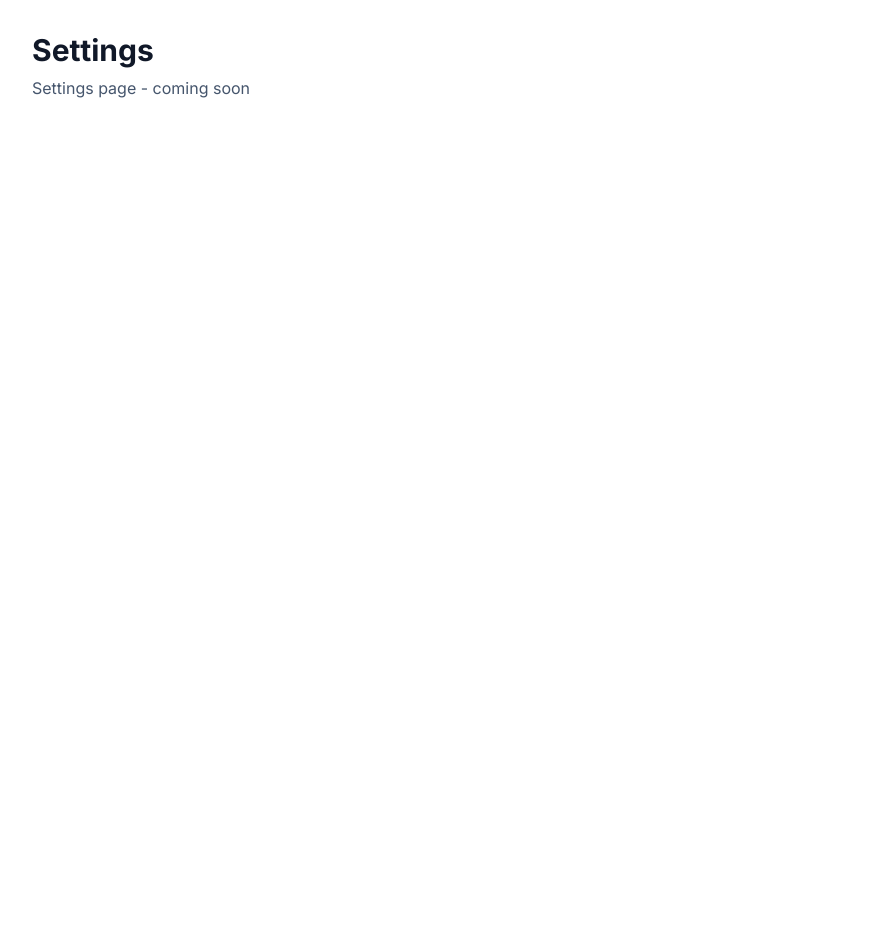
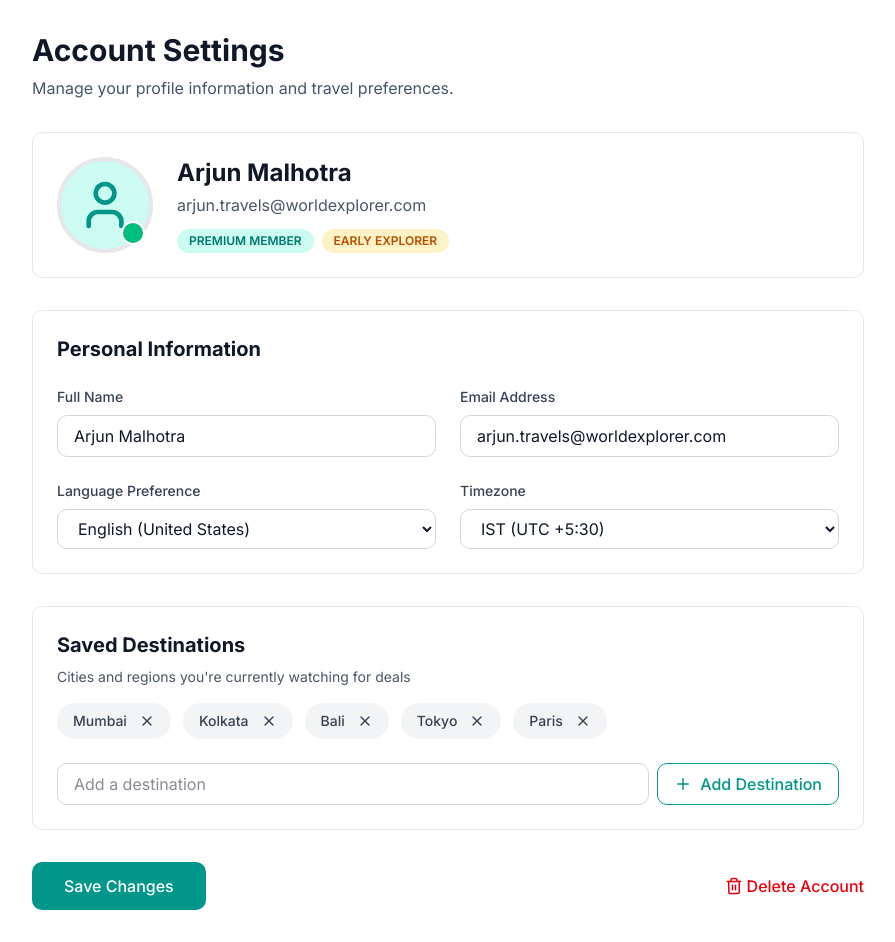
Before and after one commit to RohitSirvi898/Traveloop, a Next.js app: page /settings in a window 1280 px wide. Shown: the whole page, without its empty margins (160-1055 px from the left). Before the commit the page ends 800 px from the top, so only its background shows below. Built offline with nearby package versions, Linux system fonts and the light colour scheme; no server answers.

Commit message:
feat: enhance Settings page with user profile management, personal information, and saved destinations

```diff
--- a/src/app/settings/page.tsx
+++ b/src/app/settings/page.tsx
@@ -1,8 +1,184 @@
+'use client';
+
+import { useState } from 'react';
+import { X, Plus, Trash2, User } from 'lucide-react';
+import { Button } from '@/components/ui/button';
+
 export default function Settings() {
+  const [fullName, setFullName] = useState('Arjun Malhotra');
+  const [email, setEmail] = useState('arjun.travels@worldexplorer.com');
+  const [language, setLanguage] = useState('English (United States)');
+  const [timezone, setTimezone] = useState('IST (UTC +5:30)');
+  const [savedDestinations, setSavedDestinations] = useState(['Mumbai', 'Kolkata', 'Bali', 'Tokyo', 'Paris']);
+  const [newDestination, setNewDestination] = useState('');
+
+  const handleAddDestination = () => {
+    if (newDestination.trim()) {
+      setSavedDestinations([...savedDestinations, newDestination]);
+      setNewDestination('');
+    }
+  };
+
+  const handleRemoveDestination = (index: number) => {
+    setSavedDestinations(savedDestinations.filter((_, i) => i !== index));
+  };
+
+  const handleSaveChanges = () => {
+    console.log('Saving changes:', { fullName, email, language, timezone });
+    // TODO: Add backend API call
+  };
+
+  const handleDeleteAccount = () => {
+    if (confirm('Are you sure you want to delete your account? This action cannot be undone.')) {
+      console.log('Delete account');
+      // TODO: Add backend API call
+    }
+  };
+
   return (
-    <div className="ml-40 p-8">
-      <h1 className="text-3xl font-bold">Settings</h1>
-      <p className="text-slate-600 mt-2">Settings page - coming soon</p>
+    <div className="ml-40 p-8 max-w-4xl">
+      {/* Header */}
+      <div className="mb-8">
+        <h1 className="text-3xl font-bold text-gray-900">Account Settings</h1>
+        <p className="text-slate-600 mt-2">Manage your profile information and travel preferences.</p>
+      </div>
+
+      {/* User Profile Card */}
+      <div className="bg-white border border-gray-200 rounded-lg p-6 mb-8">
+        <div className="flex items-center gap-6">
+          <div className="relative w-24 h-24 bg-teal-100 rounded-full border-4 border-gray-200 flex items-center justify-center">
+            <User size={56} className="text-teal-600" />
+            <div className="absolute bottom-1 right-1 w-6 h-6 bg-emerald-500 border-2 border-white rounded-full"></div>
+          </div>
+          <div>
+            <h2 className="text-2xl font-bold text-gray-900">{fullName}</h2>
+            <p className="text-gray-600 mt-1">{email}</p>
+            <div className="flex gap-2 mt-3">
+              <span className="inline-block px-3 py-1 bg-teal-100 text-teal-700 text-xs font-semibold rounded-full">
+                PREMIUM MEMBER
+              </span>
+              <span className="inline-block px-3 py-1 bg-amber-100 text-amber-700 text-xs font-semibold rounded-full">
+                EARLY EXPLORER
+              </span>
+            </div>
+          </div>
+        </div>
+      </div>
+
+      {/* Personal Information */}
+      <div className="bg-white border border-gray-200 rounded-lg p-6 mb-8">
+        <h3 className="text-xl font-bold text-gray-900 mb-6">Personal Information</h3>
+        <div className="grid grid-cols-2 gap-6">
+          <div>
+            <label className="block text-sm font-medium text-gray-700 mb-2">Full Name</label>
+            <input
+              type="text"
+              value={fullName}
+              onChange={(e) => setFullName(e.target.value)}
+              className="w-full px-4 py-2 border border-gray-300 rounded-lg focus:outline-none focus:ring-2 focus:ring-teal-500 focus:border-transparent"
+              placeholder="Full Name"
+            />
+          </div>
+          <div>
+            <label className="block text-sm font-medium text-gray-700 mb-2">Email Address</label>
+            <input
+              type="email"
+              value={email}
+              onChange={(e) => setEmail(e.target.value)}
+              className="w-full px-4 py-2 border border-gray-300 rounded-lg focus:outline-none focus:ring-2 focus:ring-teal-500 focus:border-transparent"
+              placeholder="Email Address"
+            />
+          </div>
+          <div>
+            <label className="block text-sm font-medium text-gray-700 mb-2">Language Preference</label>
+            <select
+              value={language}
+              onChange={(e) => setLanguage(e.target.value)}
+              className="w-full px-4 py-2 border border-gray-300 rounded-lg focus:outline-none focus:ring-2 focus:ring-teal-500 focus:border-transparent bg-white"
+            >
+              <option>English (United States)</option>
+              <option>English (UK)</option>
+              <option>Spanish</option>
+              <option>French</option>
+              <option>German</option>
+              <option>Hindi</option>
+            </select>
+          </div>
+          <div>
+            <label className="block text-sm font-medium text-gray-700 mb-2">Timezone</label>
+            <select
+              value={timezone}
+              onChange={(e) => setTimezone(e.target.value)}
+              className="w-full px-4 py-2 border border-gray-300 rounded-lg focus:outline-none focus:ring-2 focus:ring-teal-500 focus:border-transparent bg-white"
+            >
+              <option>IST (UTC +5:30)</option>
+              <option>UTC</option>
+              <option>EST (UTC -5:00)</option>
+              <option>PST (UTC -8:00)</option>
+              <option>GMT (UTC +0:00)</option>
+              <option>CET (UTC +1:00)</option>
+            </select>
+          </div>
+        </div>
+      </div>
+
+      {/* Saved Destinations */}
+      <div className="bg-white border border-gray-200 rounded-lg p-6 mb-8">
+        <h3 className="text-xl font-bold text-gray-900 mb-2">Saved Destinations</h3>
+        <p className="text-gray-600 text-sm mb-4">Cities and regions you're currently watching for deals</p>
+
+        <div className="flex flex-wrap gap-3 mb-6">
+          {savedDestinations.map((destination, index) => (
+            <div
+              key={index}
+              className="inline-flex items-center gap-2 px-4 py-2 bg-gray-100 text-gray-700 rounded-full text-sm font-medium hover:bg-gray-200 transition-colors"
+            >
+              {destination}
+              <button
+                onClick={() => handleRemoveDestination(index)}
+                className="ml-1 hover:text-gray-900 transition-colors"
+              >
+                <X size={16} />
+              </button>
+            </div>
+          ))}
+        </div>
+
+        <div className="flex gap-2">
+          <input
+            type="text"
+            value={newDestination}
+            onChange={(e) => setNewDestination(e.target.value)}
+            onKeyPress={(e) => e.key === 'Enter' && handleAddDestination()}
+            placeholder="Add a destination"
+            className="flex-1 px-4 py-2 border border-gray-300 rounded-lg focus:outline-none focus:ring-2 focus:ring-teal-500 focus:border-transparent"
+          />
+          <button
+            onClick={handleAddDestination}
+            className="inline-flex items-center gap-2 px-4 py-2 text-teal-600 border border-teal-600 rounded-lg hover:bg-teal-50 transition-colors font-medium"
+          >
+            <Plus size={18} />
+            Add Destination
+          </button>
+        </div>
+      </div>
+
+      {/* Action Buttons */}
+      <div className="flex items-center justify-between">
+        <button
+          onClick={handleSaveChanges}
+          className="px-8 py-3 bg-teal-600 text-white rounded-lg hover:bg-teal-700 transition-colors font-medium flex items-center gap-2"
+        >
+          Save Changes
+        </button>
+        <button
+          onClick={handleDeleteAccount}
+          className="text-red-600 hover:text-red-700 transition-colors flex items-center gap-1 font-medium"
+        >
+          <Trash2 size={18} />
+          Delete Account
+        </button>
+      </div>
     </div>
   );
 }
```
